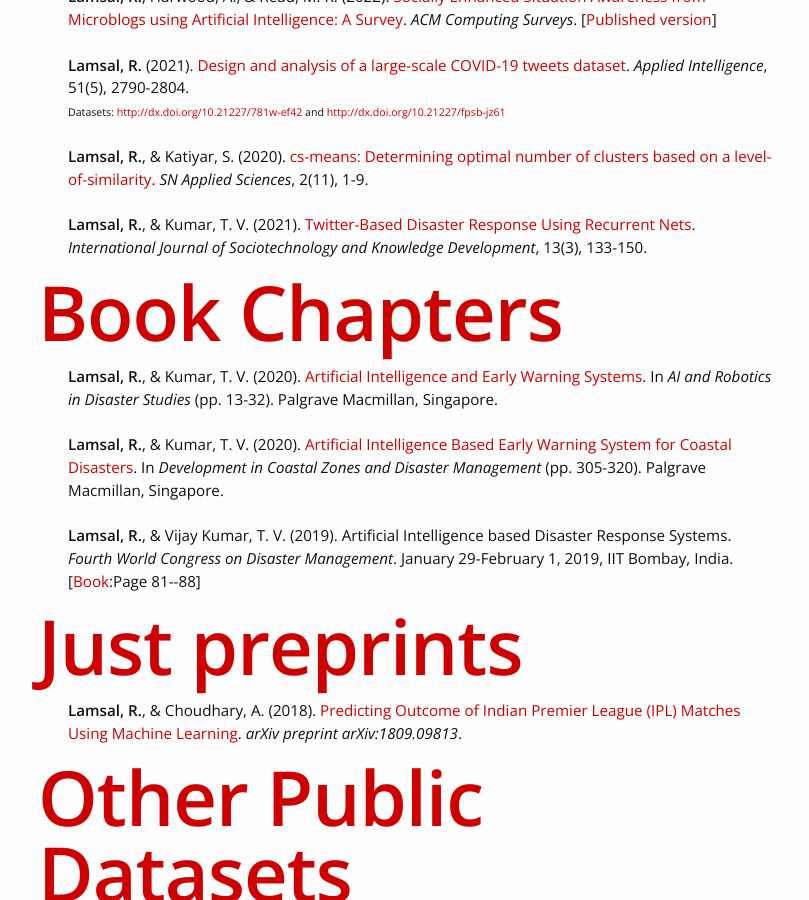
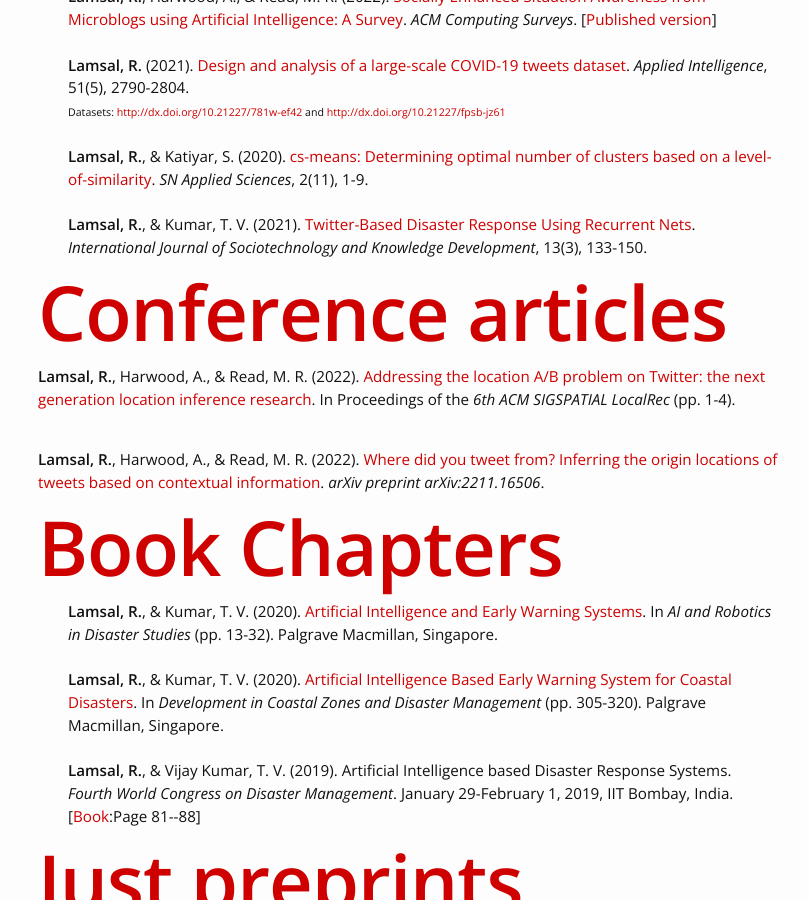
Before and after one commit to rabindralamsal/personal-site, a Jekyll site: the page built from research.md, in a window 1280 px wide and 900 px high, scrolled down 425 px. Shown: the whole window, without its empty margins (232-1041 px from the left). Built offline with Jekyll 4.4.1, drawn with Linux system fonts in a browser that asks for light colours.

Commit message:
Update research.md

```diff
--- a/research.md
+++ b/research.md
@@ -22,6 +22,12 @@ title: Publications
 
 <b>Lamsal, R.</b>, & Kumar, T. V. (2021). <a href="https://doi.org/10.4018/978-1-6684-7145-6.ch031">Twitter-Based Disaster Response Using Recurrent Nets</a>. <i>International Journal of Sociotechnology and Knowledge Development</i>, 13(3), 133-150.
 </ul>
+
+<h1>Conference articles</h1>
+<b>Lamsal, R.</b>, Harwood, A., & Read, M. R. (2022). <a href="https://dl.acm.org/doi/abs/10.1145/3557992.3565989">Addressing the location A/B problem on Twitter: the next generation location inference research</a>. In Proceedings of the <i>6th ACM SIGSPATIAL LocalRec</i> (pp. 1-4).<br><br>
+
+<b>Lamsal, R.</b>, Harwood, A., & Read, M. R. (2022). <a href="https://arxiv.org/abs/2211.16506">Where did you tweet from? Inferring the origin locations of tweets based on contextual information</a>. <i>arXiv preprint arXiv:2211.16506</i>.
+
 
 <h1>Book Chapters</h1>
 
```
